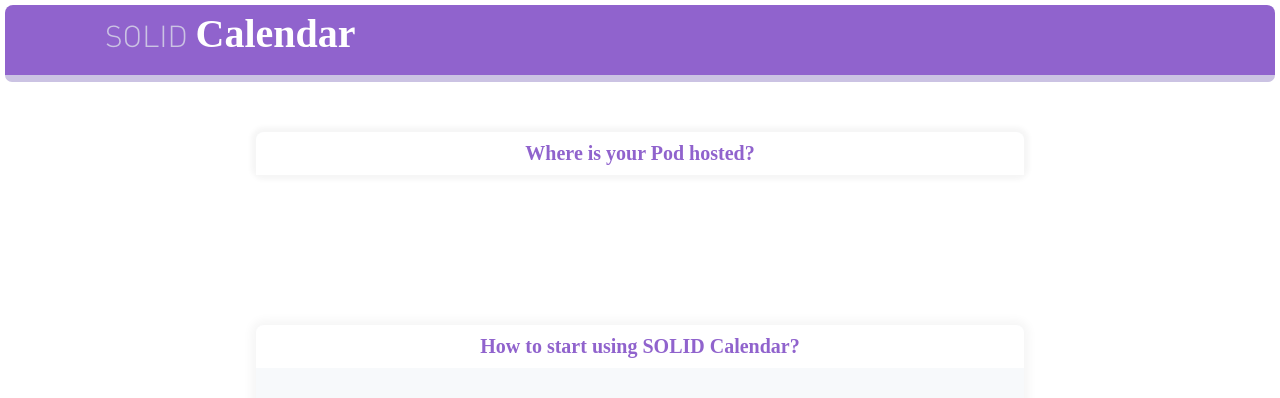
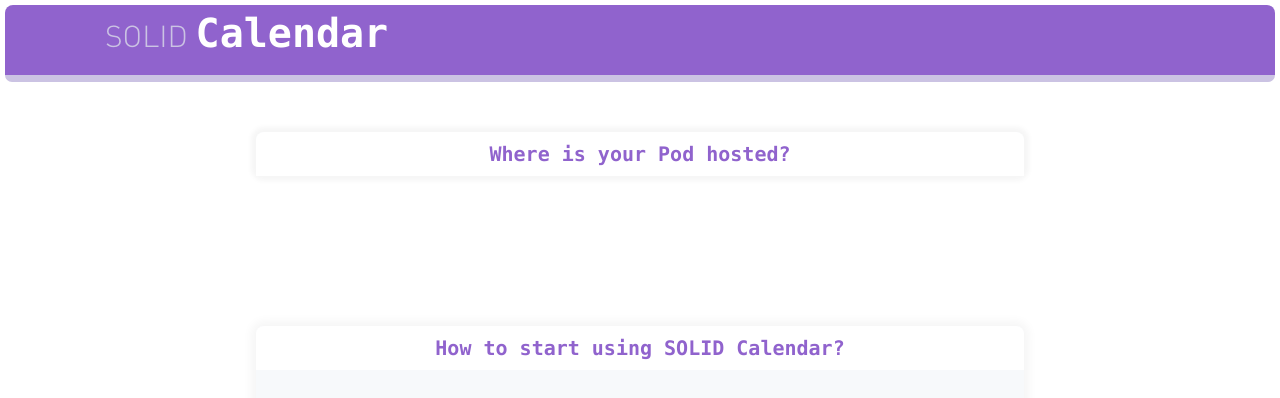
Before and after one commit to Sykorajakku/solid-calendar, a Next.js app: page / in a window 1280 px wide. Shown: the top 398 px of the page. Built offline with nearby package versions, Linux system fonts and the light colour scheme; a web font is replaced by a local one; what @inrupt/solid-ui-react would draw is missing.

Commit message:
Fix SonarQube findings

```diff
--- a/styles/globals.css
+++ b/styles/globals.css
@@ -23,7 +23,8 @@
 body {
   padding: 0;
   margin: 0;
-  font-family: Dinot;
+  font-family: Dinot, Menlo, Monaco, Lucida Console, Liberation Mono,
+    DejaVu Sans Mono, Bitstream Vera Sans Mono, Courier New, monospace;
 }
 
 html,
```
